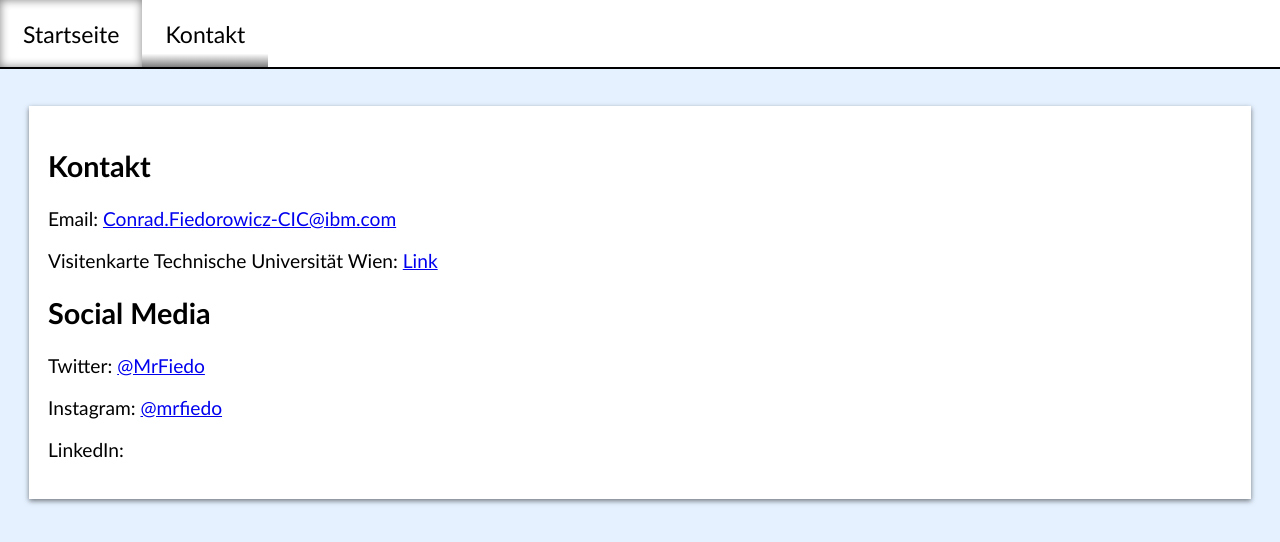
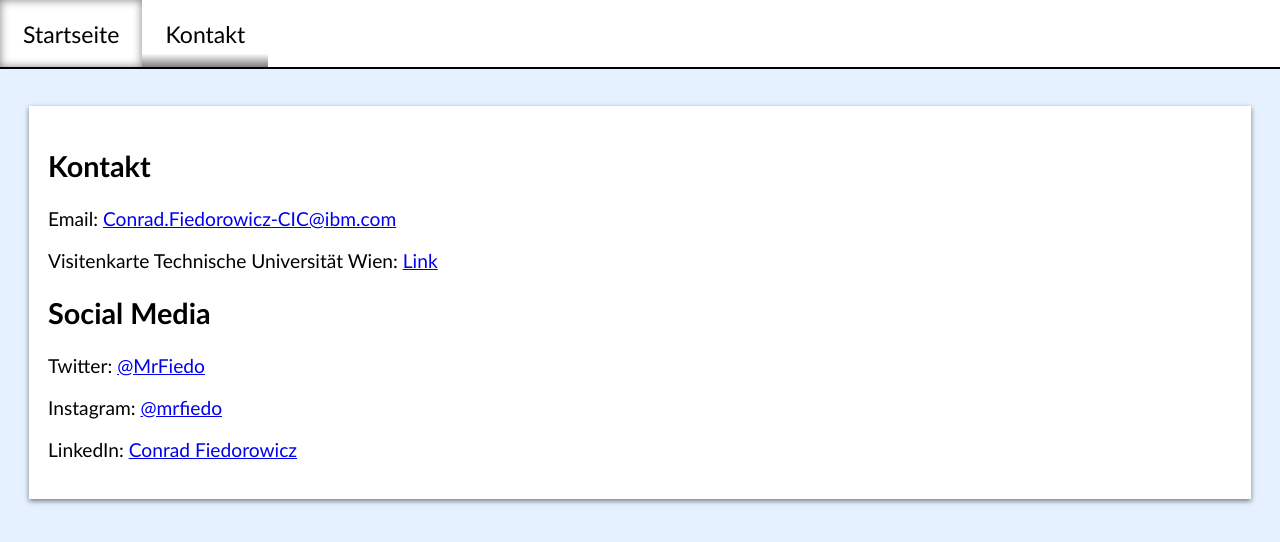
Before and after one commit to mrfiedo/mrfiedo.github.io, a plain HTML site: page contact.html in a window 1280 px wide. Drawn offline with Linux system fonts and the light colour scheme.

Commit message:
Updated Linkedin contact + email

```diff
--- a/contact.html
+++ b/contact.html
@@ -24,7 +24,7 @@
             <h2>Social Media</h2>
             <p>Twitter: <a href="https://www.twitter.com/MrFiedo">@MrFiedo</a></p>
             <p>Instagram: <a href="https://www.instagram.com/mrfiedo">@mrfiedo</a></p>
-            <p>LinkedIn: <a href="https://www.linkedin.com/in/conrad-fiedorowicz-2b6b09213/"></a></p>
+            <p>LinkedIn: <a href="https://www.linkedin.com/in/conrad-fiedorowicz-2b6b09213/">Conrad Fiedorowicz</a></p>
         </div>
     </section>
 </main>
```
